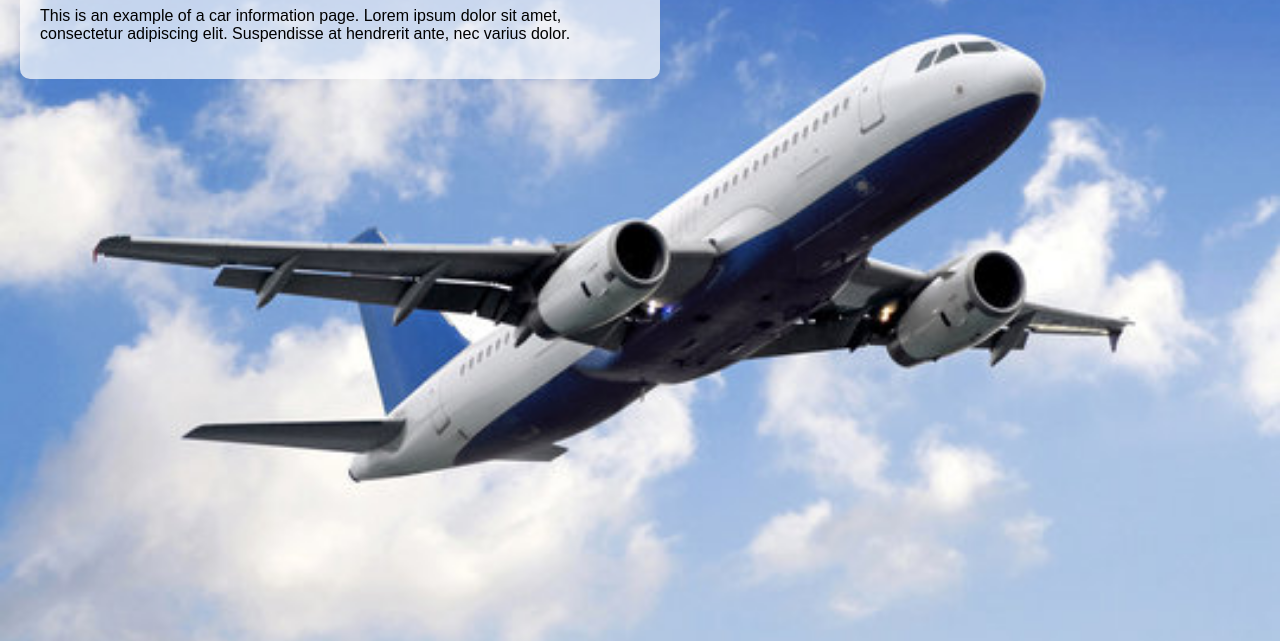
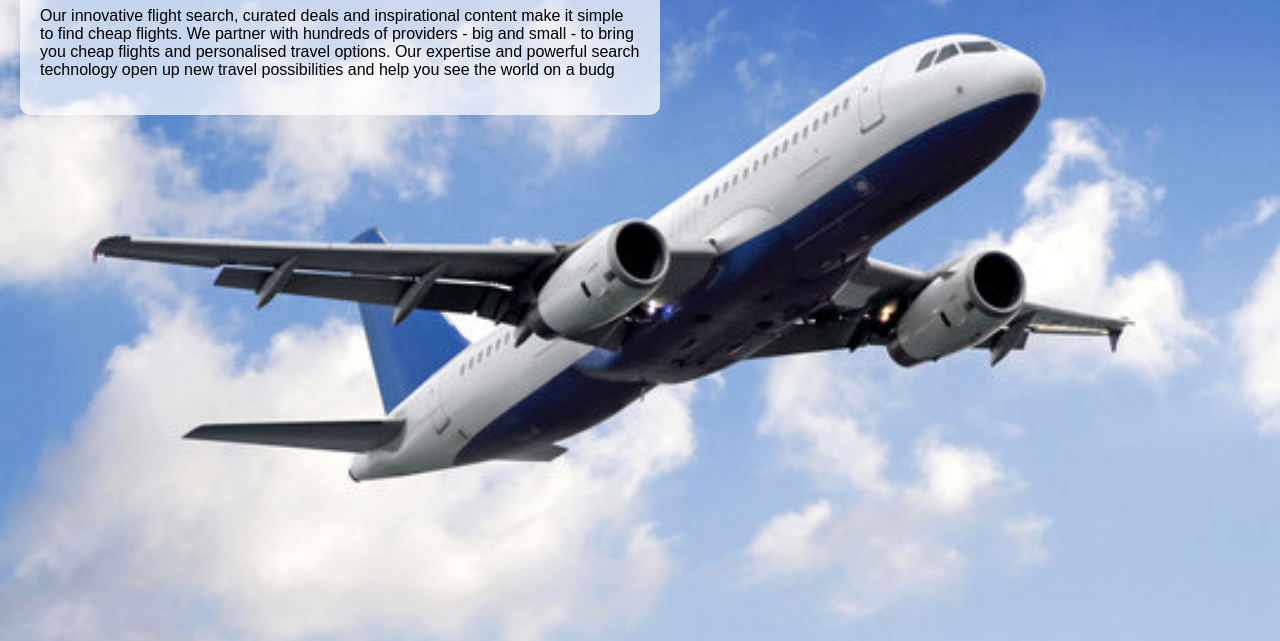
Before and after one commit to Sivachandran1/Newtask, a plain HTML site: page index.html in a window 1280 px wide. Shown: the part 159-800 px from the top of the page. Drawn offline with Linux system fonts and the light colour scheme.

Commit message:
index.html

```diff
--- a/index.html
+++ b/index.html
@@ -45,7 +45,7 @@
     max-width: 600px;
   }
 </style>
-<title>Car Information</title>
+<title>Aeroplane Information</title>
 </head>
 <body>
 
@@ -58,7 +58,9 @@
 
 <div class="car-info">
   <h1>Aeroplane Ticket Reservation</h1>
-  <p>This is an example of a car information page. Lorem ipsum dolor sit amet, consectetur adipiscing elit. Suspendisse at hendrerit ante, nec varius dolor.</p>
+  <p>Our innovative flight search, curated deals and inspirational content make it simple to find cheap flights.
+We partner with hundreds of providers - big and small - to bring you cheap flights and personalised travel options.
+Our expertise and powerful search technology open up new travel possibilities and help you see the world on a budg</p>
 </div>
 
 </body>
```
